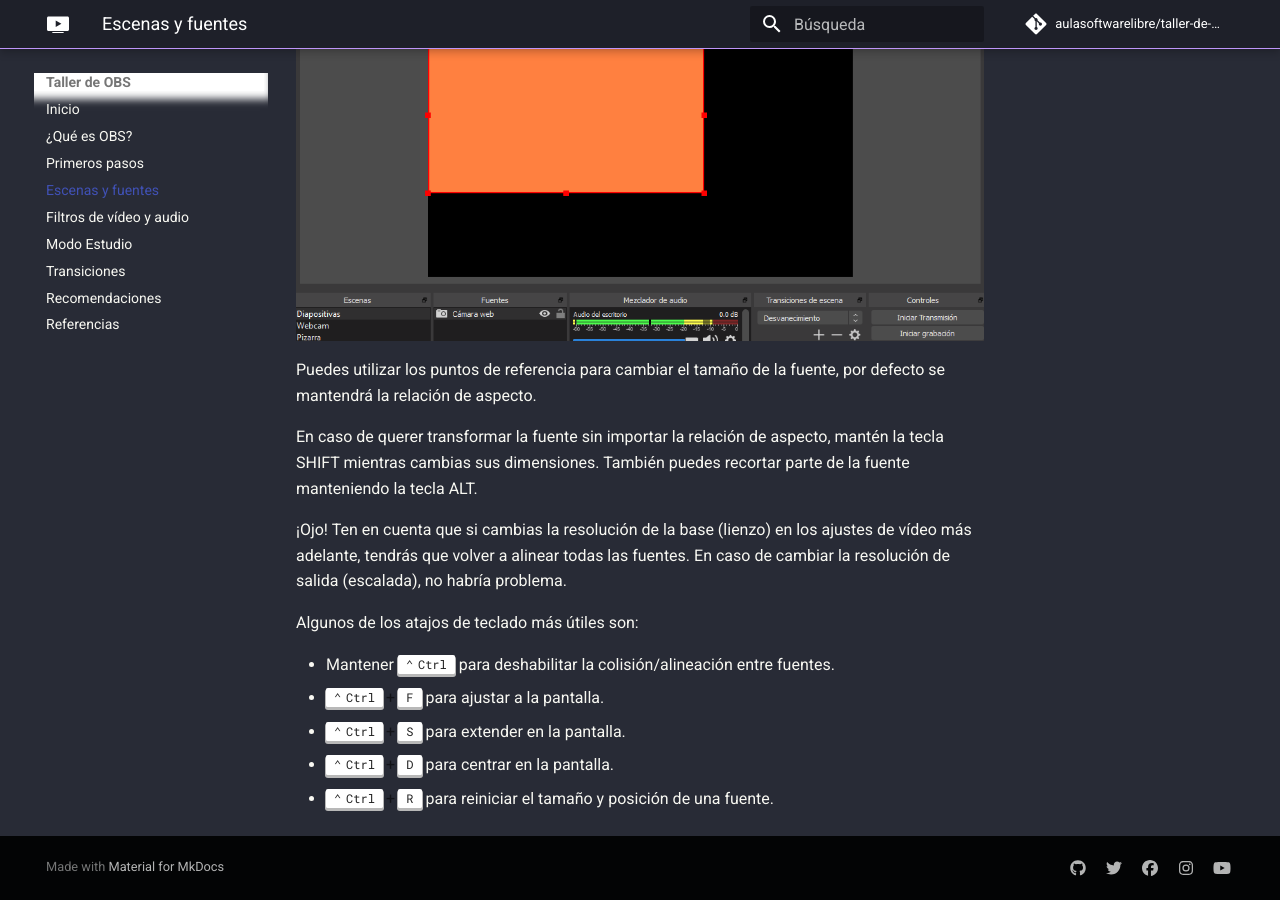
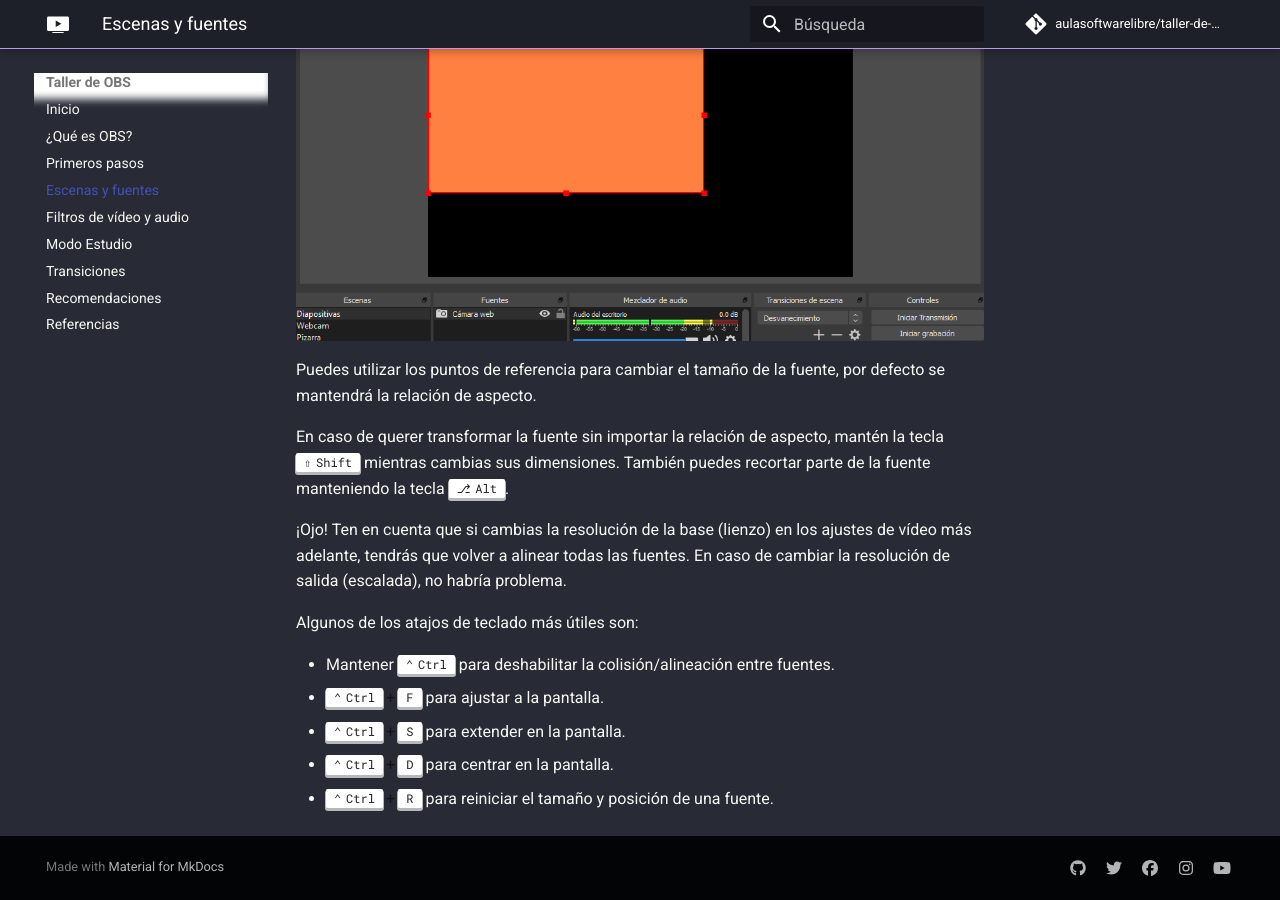
Before and after one commit to aulasoftwarelibre/taller-de-obs-docs, an MkDocs documentation site: the page built from docs/scenes.md, in a window 1280 px wide and 900 px high, scrolled down 1110 px. Built offline with MkDocs 1.6.1 and Material for MkDocs 9.7.7, drawn with Linux system fonts in a browser that asks for light colours; comment, search, counter and statistics services are not loaded.

Commit message:
Fix keys shortcuts

```diff
--- a/docs/scenes.md
+++ b/docs/scenes.md
@@ -21,7 +21,7 @@
 
 Puedes utilizar los puntos de referencia para cambiar el tamaño de la fuente, por defecto se mantendrá la relación de aspecto.
 
-En caso de querer transformar la fuente sin importar la relación de aspecto, mantén la tecla SHIFT mientras cambias sus dimensiones. También puedes recortar parte de la fuente manteniendo la tecla ALT.
+En caso de querer transformar la fuente sin importar la relación de aspecto, mantén la tecla ++shift++ mientras cambias sus dimensiones. También puedes recortar parte de la fuente manteniendo la tecla ++alt++.
 
 ¡Ojo! Ten en cuenta que si cambias la resolución de la base (lienzo) en los ajustes de vídeo más adelante, tendrás que volver a alinear todas las fuentes. En caso de cambiar la resolución de salida (escalada), no habría problema.
 
```
